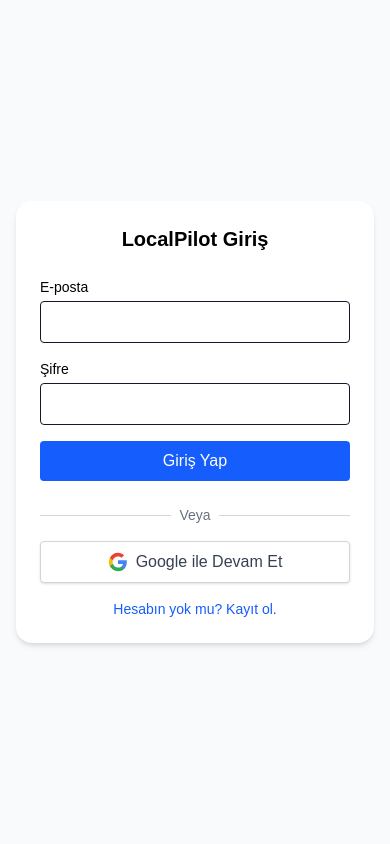
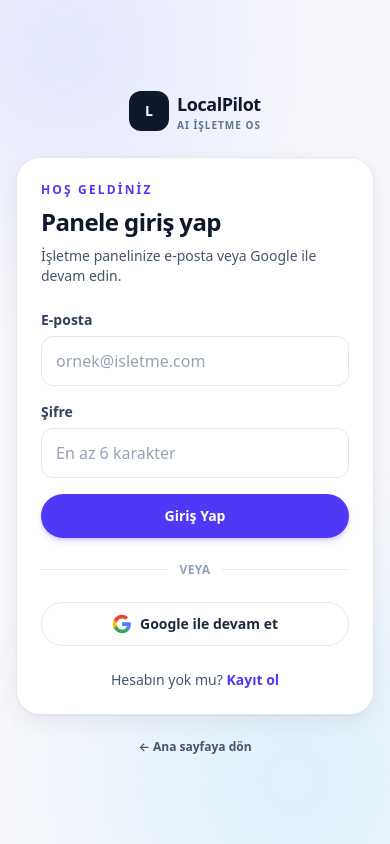
Before and after one commit to emrekctp89/localpilot-ai, a Next.js app in the folder frontend/: page /auth in a window 390 px wide. Built offline with nearby package versions, Linux system fonts and the light colour scheme; no server answers.

Commit message:
feat(ui): design system tokens and brand surface polish
Add lp-* design tokens/utilities, redesign auth, and align landing, pricing, nav, footer, and dashboard vitrin.

```diff
--- a/frontend/app/auth/page.tsx
+++ b/frontend/app/auth/page.tsx
@@ -1,136 +1,236 @@
-'use client';
+"use client";
 
-import { useState } from 'react';
-import { supabase } from '../../lib/supabase';
-import { useRouter } from 'next/navigation';
-import { attributeReferralCode } from '@/lib/repositories/partner-program';
+import Link from "next/link";
+import { useState } from "react";
+import { useRouter } from "next/navigation";
+import { supabase } from "@/lib/supabase";
+import { attributeReferralCode } from "@/lib/repositories/partner-program";
 import {
   clearStoredReferralCode,
   readStoredReferralCode,
-} from '@/lib/referral-storage';
+} from "@/lib/referral-storage";
 
 async function applyPendingReferral() {
   const code = readStoredReferralCode();
   if (!code) return;
   const result = await attributeReferralCode(code);
-  if (result.status === 'success' || result.status === 'ignored') {
+  if (result.status === "success" || result.status === "ignored") {
     clearStoredReferralCode();
   }
 }
 
 export default function AuthPage() {
-  const [email, setEmail] = useState('');
-  const [password, setPassword] = useState('');
+  const [email, setEmail] = useState("");
+  const [password, setPassword] = useState("");
   const [loading, setLoading] = useState(false);
   const [isLogin, setIsLogin] = useState(true);
+  const [errorMessage, setErrorMessage] = useState("");
+  const [infoMessage, setInfoMessage] = useState("");
   const router = useRouter();
 
-
   const handleGoogleLogin = async () => {
+    setErrorMessage("");
     try {
       const { error } = await supabase.auth.signInWithOAuth({
-        provider: 'google',
+        provider: "google",
         options: {
-          redirectTo: `${window.location.origin}/dashboard`
-        }
+          redirectTo: `${window.location.origin}/dashboard`,
+        },
       });
       if (error) throw error;
     } catch (error: unknown) {
       const message =
         error instanceof Error ? error.message : "Bilinmeyen hata";
-      alert(`Google girişi başarısız: ${message}`);
+      setErrorMessage(`Google girişi başarısız: ${message}`);
     }
   };
 
   const handleAuth = async (e: React.FormEvent) => {
     e.preventDefault();
     setLoading(true);
+    setErrorMessage("");
+    setInfoMessage("");
 
     try {
       if (isLogin) {
-        // GİRİŞ YAP
-        const { error } = await supabase.auth.signInWithPassword({ email, password });
+        const { error } = await supabase.auth.signInWithPassword({
+          email,
+          password,
+        });
         if (error) throw error;
         await applyPendingReferral();
-        router.push('/dashboard');
+        router.push("/dashboard");
       } else {
-        // KAYIT OL
         const { error } = await supabase.auth.signUp({ email, password });
         if (error) throw error;
-        alert('Kayıt başarılı! Lütfen giriş yapın.');
+        setInfoMessage("Kayıt başarılı. Şimdi giriş yapabilirsiniz.");
         setIsLogin(true);
       }
     } catch (error: unknown) {
-      alert(error instanceof Error ? error.message : "Bilinmeyen hata");
+      setErrorMessage(
+        error instanceof Error ? error.message : "Bilinmeyen hata",
+      );
     } finally {
       setLoading(false);
     }
   };
 
   return (
-    <div className="flex min-h-dvh items-center justify-center bg-gray-50 px-4 py-8 text-black">
-      <div className="w-full max-w-md rounded-2xl bg-white p-6 shadow-md sm:p-8">
-        <h1 className="mb-6 text-center text-xl font-bold sm:text-2xl">
-          {isLogin ? 'LocalPilot Giriş' : 'Yeni Hesap Oluştur'}
+    <div className="lp-page relative flex items-center justify-center overflow-hidden px-4 py-10">
+      <div className="pointer-events-none absolute -left-20 -top-24 h-72 w-72 rounded-full bg-indigo-300/30 blur-[100px]" />
+      <div className="pointer-events-none absolute -bottom-24 -right-16 h-80 w-80 rounded-full bg-sky-300/25 blur-[110px]" />
+
+      <div className="relative z-10 w-full max-w-md animate-fade-in-up">
+        <div className="mb-6 text-center">
+          <Link href="/" className="inline-flex items-center gap-2">
+            <span
+              className="flex h-10 w-10 items-center justify-center rounded-xl bg-slate-900 text-sm font-black text-white"
+              aria-hidden="true"
+            >
+              L
+            </span>
+            <span className="text-left">
+              <span className="block text-lg font-black tracking-tight text-slate-900">
+                LocalPilot
+              </span>
+              <span className="block text-[10px] font-bold uppercase tracking-widest text-slate-500">
+                AI İşletme OS
+              </span>
+            </span>
+          </Link>
+        </div>
+
+        <div className="lp-card p-6 sm:p-8">
+          <p className="lp-eyebrow">
+            {isLogin ? "Hoş geldiniz" : "Hesap oluştur"}
+          </p>
+          <h1 className="lp-title mt-2 text-2xl sm:text-3xl">
+            {isLogin ? "Panele giriş yap" : "Ücretsiz başla"}
           </h1>
-        <form onSubmit={handleAuth} className="space-y-4">
+          <p className="mt-2 text-sm text-slate-600">
+            {isLogin
+              ? "İşletme panelinize e-posta veya Google ile devam edin."
+              : "Birkaç saniyede kayıt olun; onboarding AI planınızı hazırlar."}
+          </p>
+
+          <form onSubmit={handleAuth} className="mt-6 space-y-4">
             <div>
-            <label htmlFor="auth-email" className="block text-sm font-medium">
+              <label htmlFor="auth-email" className="lp-label">
                 E-posta
               </label>
               <input
                 id="auth-email"
                 type="email"
+                autoComplete="email"
                 required
-              className="mt-1 block w-full rounded border p-2 bg-white"
+                className="lp-input"
+                placeholder="ornek@isletme.com"
                 value={email}
                 onChange={(e) => setEmail(e.target.value)}
               />
             </div>
             <div>
-            <label htmlFor="auth-password" className="block text-sm font-medium">
+              <label htmlFor="auth-password" className="lp-label">
                 Şifre
               </label>
               <input
                 id="auth-password"
                 type="password"
+                autoComplete={isLogin ? "current-password" : "new-password"}
                 required
-              className="mt-1 block w-full rounded border p-2 bg-white"
+                minLength={6}
+                className="lp-input"
+                placeholder="En az 6 karakter"
                 value={password}
                 onChange={(e) => setPassword(e.target.value)}
               />
             </div>
-          <button type="submit" disabled={loading} className="w-full bg-blue-600 text-white p-2 rounded hover:bg-blue-700">
-            {loading ? 'İşleniyor...' : (isLogin ? 'Giriş Yap' : 'Kayıt Ol')}
+
+            {errorMessage ? (
+              <p
+                role="alert"
+                className="rounded-xl border border-rose-200 bg-rose-50 px-3 py-2 text-sm font-medium text-rose-700"
+              >
+                {errorMessage}
+              </p>
+            ) : null}
+            {infoMessage ? (
+              <p
+                role="status"
+                className="rounded-xl border border-emerald-200 bg-emerald-50 px-3 py-2 text-sm font-medium text-emerald-800"
+              >
+                {infoMessage}
+              </p>
+            ) : null}
+
+            <button
+              type="submit"
+              disabled={loading}
+              className="lp-btn-primary lp-btn-block"
+            >
+              {loading
+                ? "İşleniyor..."
+                : isLogin
+                  ? "Giriş Yap"
+                  : "Kayıt Ol"}
             </button>
           </form>
-        <div className="mt-6">
-          <div className="relative">
-            <div className="absolute inset-0 flex items-center">
-              <div className="w-full border-t border-gray-300"></div>
+
+          <div className="relative my-6">
+            <div className="absolute inset-0 flex items-center" aria-hidden="true">
+              <div className="w-full border-t border-slate-200" />
             </div>
-            <div className="relative flex justify-center text-sm">
-              <span className="px-2 bg-white text-gray-500">Veya</span>
+            <div className="relative flex justify-center text-xs font-bold uppercase tracking-wide">
+              <span className="bg-white px-3 text-slate-400">veya</span>
             </div>
           </div>
 
           <button
             type="button"
-            className="mt-4 w-full flex items-center justify-center gap-2 bg-white border border-gray-300 text-gray-700 p-2 rounded hover:bg-gray-50 transition shadow-sm font-medium"
-            onClick={handleGoogleLogin}
+            onClick={() => void handleGoogleLogin()}
+            className="lp-btn-secondary lp-btn-block"
           >
-            <svg className="w-5 h-5" viewBox="0 0 24 24">
-              <path d="M22.56 12.25c0-.78-.07-1.53-.2-2.25H12v4.26h5.92c-.26 1.37-1.04 2.53-2.21 3.31v2.77h3.57c2.08-1.92 3.28-4.74 3.28-8.09z" fill="#4285F4"/>
-              <path d="M12 23c2.97 0 5.46-.98 7.28-2.66l-3.57-2.77c-.98.66-2.23 1.06-3.71 1.06-2.86 0-5.29-1.93-6.16-4.53H2.18v2.84C3.99 20.53 7.7 23 12 23z" fill="#34A853"/>
-              <path d="M5.84 14.09c-.22-.66-.35-1.36-.35-2.09s.13-1.43.35-2.09V7.07H2.18C1.43 8.55 1 10.22 1 12s.43 3.45 1.18 4.93l2.85-2.22.81-.62z" fill="#FBBC05"/>
-              <path d="M12 5.38c1.62 0 3.06.56 4.21 1.64l3.15-3.15C17.45 2.09 14.97 1 12 1 7.7 1 3.99 3.47 2.18 7.07l3.66 2.84c.87-2.6 3.3-4.53 6.16-4.53z" fill="#EA4335"/>
+            <svg className="h-5 w-5" viewBox="0 0 24 24" aria-hidden="true">
+              <path
+                d="M22.56 12.25c0-.78-.07-1.53-.2-2.25H12v4.26h5.92c-.26 1.37-1.04 2.53-2.21 3.31v2.77h3.57c2.08-1.92 3.28-4.74 3.28-8.09z"
+                fill="#4285F4"
+              />
+              <path
+                d="M12 23c2.97 0 5.46-.98 7.28-2.66l-3.57-2.77c-.98.66-2.23 1.06-3.71 1.06-2.86 0-5.29-1.93-6.16-4.53H2.18v2.84C3.99 20.53 7.7 23 12 23z"
+                fill="#34A853"
+              />
+              <path
+                d="M5.84 14.09c-.22-.66-.35-1.36-.35-2.09s.13-1.43.35-2.09V7.07H2.18C1.43 8.55 1 10.22 1 12s.43 3.45 1.18 4.93l2.85-2.22.81-.62z"
+                fill="#FBBC05"
+              />
+              <path
+                d="M12 5.38c1.62 0 3.06.56 4.21 1.64l3.15-3.15C17.45 2.09 14.97 1 12 1 7.7 1 3.99 3.47 2.18 7.07l3.66 2.84c.87-2.6 3.3-4.53 6.16-4.53z"
+                fill="#EA4335"
+              />
             </svg>
-            Google ile Devam Et
+            Google ile devam et
           </button>
+
+          <p className="mt-6 text-center text-sm text-slate-600">
+            {isLogin ? "Hesabın yok mu?" : "Zaten hesabın var mı?"}{" "}
+            <button
+              type="button"
+              className="lp-link"
+              onClick={() => {
+                setIsLogin(!isLogin);
+                setErrorMessage("");
+                setInfoMessage("");
+              }}
+            >
+              {isLogin ? "Kayıt ol" : "Giriş yap"}
+            </button>
+          </p>
         </div>
-        <p className="mt-4 text-sm text-center cursor-pointer text-blue-600 hover:underline"
-           onClick={() => setIsLogin(!isLogin)}>
-          {isLogin ? 'Hesabın yok mu? Kayıt ol.' : 'Zaten hesabın var mı? Giriş yap.'}
+
+        <p className="mt-6 text-center text-xs text-slate-500">
+          <Link href="/" className="font-semibold text-slate-600 hover:text-indigo-700">
+            ← Ana sayfaya dön
+          </Link>
         </p>
       </div>
     </div>
--- a/frontend/app/components/dashboard/OzetTab.tsx
+++ b/frontend/app/components/dashboard/OzetTab.tsx
@@ -70,48 +70,68 @@
   const next7Days = activePlan?.next_7_days_plan || [];
 
   return (
-    <div className="space-y-8 animate-fade-in-up">
-      {/* 🌟 1. KARŞILAMA VE ANA TEŞHİS KARTI */}
-      <div className="bg-gradient-to-r from-blue-700 to-indigo-800 rounded-2xl p-6 md:p-8 text-white shadow-xl relative overflow-hidden">
+    <div className="space-y-6 animate-fade-in-up sm:space-y-8">
+      {/* Karşılama + AI teşhis */}
+      <div className="relative overflow-hidden rounded-2xl bg-gradient-to-br from-indigo-700 via-indigo-800 to-slate-900 p-5 text-white shadow-xl sm:rounded-3xl sm:p-8">
         <div className="relative z-10">
-          <div className="flex items-center gap-3 mb-2">
-            <span className="text-3xl">👋</span>
-            <h2 className="text-3xl font-black tracking-tight">
-              Hoş Geldin, {business?.name || "İşletme Sahibi"}!
+          <p className="text-[11px] font-black uppercase tracking-[0.18em] text-indigo-200">
+            Bugünkü vitrin
+          </p>
+          <div className="mt-2 flex items-start gap-3">
+            <span className="text-2xl sm:text-3xl" aria-hidden="true">
+              👋
+            </span>
+            <h2 className="text-2xl font-black tracking-tight sm:text-3xl">
+              Hoş geldin
+              {business?.name ? (
+                <>
+                  ,{" "}
+                  <span className="text-indigo-100">{business.name}</span>
+                </>
+              ) : null}
             </h2>
           </div>
 
           {diagnosis.summary ? (
-            <p className="text-blue-100 text-lg max-w-2xl mt-4 leading-relaxed border-l-4 border-blue-400 pl-4">
+            <p className="mt-4 max-w-2xl border-l-4 border-indigo-300/80 pl-4 text-base leading-relaxed text-indigo-50 sm:text-lg">
               &quot;{diagnosis.summary}&quot;
             </p>
           ) : (
-            <p className="text-blue-100 text-lg max-w-2xl mt-2">
-              İşletmenizin dijital kontrol merkezine hoş geldiniz. Soldaki
-              menüden modülleri kullanmaya başlayabilirsiniz.
+            <p className="mt-3 max-w-2xl text-base text-indigo-100 sm:text-lg">
+              İşletmenizin dijital kontrol merkezi. Alttaki sekmelerden
+              operasyonu yönetin, AI önerilerini uygulayın.
             </p>
           )}
 
-          <div className="mt-8 flex flex-wrap gap-4">
-            {/* 🚀 BUTONLAR ARTIK ÇALIŞIYOR */}
+          <div className="mt-6 flex flex-wrap gap-3 sm:mt-8">
             <button
+              type="button"
               onClick={() => window.open(`/site/${business?.id}`, "_blank")}
-              className="bg-white text-indigo-800 px-6 py-3 rounded-xl font-bold shadow-md hover:bg-gray-50 transition transform hover:-translate-y-0.5"
+              className="inline-flex min-h-11 items-center rounded-full bg-white px-5 py-2.5 text-sm font-bold text-indigo-800 shadow-md transition hover:bg-indigo-50"
             >
-              Mini Sitemi Görüntüle ➔
+              Mini sitemi görüntüle ➔
             </button>
             <button
+              type="button"
               onClick={() => setActiveTab("ayarlar")}
-              className="bg-indigo-600/50 border border-indigo-400 text-white px-6 py-3 rounded-xl font-bold hover:bg-indigo-600/70 transition backdrop-blur-sm"
+              className="inline-flex min-h-11 items-center rounded-full border border-white/30 bg-white/10 px-5 py-2.5 text-sm font-bold text-white backdrop-blur-sm transition hover:bg-white/15"
             >
-              Ayarlara Git
+              Ayarlar
+            </button>
+            <button
+              type="button"
+              onClick={() => setActiveTab("karar")}
+              className="inline-flex min-h-11 items-center rounded-full border border-white/20 bg-transparent px-5 py-2.5 text-sm font-bold text-indigo-100 transition hover:bg-white/10"
+            >
+              Karar Merkezi
             </button>
           </div>
         </div>
 
-        {/* Dekoratif Arka Plan */}
-        <div className="absolute right-0 top-0 w-64 h-full opacity-10 bg-[url('https://www.transparenttextures.com/patterns/cubes.png')] mix-blend-overlay"></div>
-        <div className="absolute -right-10 -bottom-10 text-9xl opacity-20 pointer-events-none transform -rotate-12">
+        <div
+          className="pointer-events-none absolute -right-8 -bottom-10 text-8xl opacity-15 sm:text-9xl"
+          aria-hidden="true"
+        >
           🚀
         </div>
       </div>
--- a/frontend/app/globals.css
+++ b/frontend/app/globals.css
@@ -1,8 +1,29 @@
 @import "tailwindcss";
 
+/* ── LocalPilot design tokens ───────────────────────────── */
 :root {
-  --background: #ffffff;
-  --foreground: #171717;
+  --background: #f7f7fb;
+  --foreground: #0f172a;
+  --lp-surface: #ffffff;
+  --lp-surface-muted: #f1f5f9;
+  --lp-border: #e2e8f0;
+  --lp-border-strong: #cbd5e1;
+  --lp-brand: #4f46e5;
+  --lp-brand-hover: #4338ca;
+  --lp-brand-soft: #eef2ff;
+  --lp-brand-ink: #312e81;
+  --lp-accent: #0ea5e9;
+  --lp-success: #059669;
+  --lp-warning: #d97706;
+  --lp-danger: #e11d48;
+  --lp-muted: #64748b;
+  --lp-radius-sm: 0.75rem;
+  --lp-radius: 1rem;
+  --lp-radius-lg: 1.5rem;
+  --lp-radius-xl: 2rem;
+  --lp-shadow: 0 1px 2px rgb(15 23 42 / 0.05), 0 8px 24px rgb(15 23 42 / 0.06);
+  --lp-shadow-lg: 0 12px 40px rgb(15 23 42 / 0.12);
+  --lp-focus: 0 0 0 3px rgb(79 70 229 / 0.28);
 }
 
 @theme inline {
@@ -11,17 +32,6 @@
   --font-sans: var(--font-geist-sans);
   --font-mono: var(--font-geist-mono);
 }
-
-/* İstersen dark mode'u şimdilik kapalı bırak.
-   Çünkü bu kısım body'yi siyah yapıp bazı yazıları görünmez yapabilir. */
-/*
-@media (prefers-color-scheme: dark) {
-  :root {
-    --background: #0a0a0a;
-    --foreground: #ededed;
-  }
-}
-*/
 
 html {
   scroll-behavior: smooth;
@@ -32,58 +42,167 @@
 body {
   background: var(--background);
   color: var(--foreground);
-  font-family: Arial, Helvetica, sans-serif;
-  /* iOS safe areas for PWA standalone */
+  font-family:
+    ui-sans-serif,
+    system-ui,
+    -apple-system,
+    "Segoe UI",
+    Roboto,
+    "Helvetica Neue",
+    Arial,
+    sans-serif;
   padding-top: env(safe-area-inset-top);
   padding-left: env(safe-area-inset-left);
   padding-right: env(safe-area-inset-right);
+  line-height: 1.5;
 }
 
-/* Touch: larger tap targets & no double-tap zoom jank on controls */
 button,
 [role="button"],
 a {
   touch-action: manipulation;
 }
 
-/* FORM ELEMANLARI İÇİN GLOBAL DÜZELTME */
+/* Form base — white fields, readable size on iOS */
 input,
 textarea,
 select {
   background-color: #ffffff !important;
-  color: #111827 !important;
-  /* iOS zooms inputs under 16px — keep readable on mobile */
+  color: #0f172a !important;
   font-size: 16px;
 }
 
 input::placeholder,
 textarea::placeholder {
-  color: #6b7280 !important;
+  color: #94a3b8 !important;
   opacity: 1 !important;
 }
 
 select option {
   background-color: #ffffff;
-  color: #111827;
+  color: #0f172a;
 }
 
-/* Autofill düzeltmesi */
 input:-webkit-autofill,
 input:-webkit-autofill:hover,
 input:-webkit-autofill:focus,
 input:-webkit-autofill:active {
   -webkit-box-shadow: 0 0 0 30px white inset !important;
-  -webkit-text-fill-color: #111827 !important;
+  -webkit-text-fill-color: #0f172a !important;
 }
 
-/* 🚀 FÜTÜRİSTİK TASARIM EFEKTLERİ */
+/* Focus ring for keyboard users */
+:focus-visible {
+  outline: none;
+  box-shadow: var(--lp-focus);
+}
+
+/* ── Design system utilities ───────────────────────────── */
+@layer components {
+  .lp-page {
+    @apply min-h-dvh text-slate-900;
+    background: var(--background);
+  }
+
+  .lp-container {
+    @apply mx-auto w-full max-w-7xl px-4 sm:px-6 lg:px-8;
+  }
+
+  .lp-eyebrow {
+    @apply text-xs font-black uppercase tracking-[0.18em] text-indigo-600;
+  }
+
+  .lp-title {
+    @apply font-black tracking-tight text-slate-900;
+  }
+
+  .lp-lead {
+    @apply text-base leading-relaxed text-slate-600 sm:text-lg;
+  }
+
+  .lp-card {
+    border-radius: var(--lp-radius-lg);
+    border: 1px solid var(--lp-border);
+    background: var(--lp-surface);
+    box-shadow: var(--lp-shadow);
+  }
+
+  .lp-card-interactive {
+    border-radius: var(--lp-radius-lg);
+    border: 1px solid var(--lp-border);
+    background: var(--lp-surface);
+    box-shadow: var(--lp-shadow);
+    transition: transform 0.2s ease, box-shadow 0.2s ease, border-color 0.2s ease;
+  }
+
+  .lp-card-interactive:hover {
+    transform: translateY(-2px);
+    box-shadow: var(--lp-shadow-lg);
+    border-color: #c7d2fe;
+  }
+
+  .lp-input {
+    @apply w-full rounded-xl border border-slate-200 bg-white px-3.5 py-3 text-slate-900 transition;
+    min-height: 48px;
+  }
+
+  .lp-input:focus {
+    border-color: #818cf8;
+    box-shadow: var(--lp-focus);
+  }
+
+  .lp-label {
+    @apply mb-1.5 block text-sm font-bold text-slate-700;
+  }
+
+  .lp-btn {
+    @apply inline-flex min-h-11 items-center justify-center gap-2 rounded-full px-5 py-2.5 text-sm font-bold transition disabled:cursor-not-allowed disabled:opacity-60;
+  }
+
+  .lp-btn-primary {
+    @apply inline-flex min-h-11 items-center justify-center gap-2 rounded-full bg-indigo-600 px-5 py-2.5 text-sm font-bold text-white shadow-md shadow-indigo-600/20 transition hover:bg-indigo-700 active:bg-indigo-800 disabled:cursor-not-allowed disabled:opacity-60;
+  }
+
+  .lp-btn-secondary {
+    @apply inline-flex min-h-11 items-center justify-center gap-2 rounded-full border border-slate-200 bg-white px-5 py-2.5 text-sm font-bold text-slate-800 transition hover:bg-slate-50 disabled:cursor-not-allowed disabled:opacity-60;
+  }
+
+  .lp-btn-ghost {
+    @apply inline-flex min-h-11 items-center justify-center gap-2 rounded-full bg-transparent px-5 py-2.5 text-sm font-bold text-slate-600 transition hover:bg-slate-100 hover:text-slate-900 disabled:cursor-not-allowed disabled:opacity-60;
+  }
+
+  .lp-btn-block {
+    @apply w-full;
+  }
+
+  .lp-chip {
+    @apply inline-flex items-center rounded-full px-3 py-1 text-xs font-black;
+  }
+
+  .lp-section {
+    @apply py-16 sm:py-20;
+  }
+
+  .lp-muted {
+    color: var(--lp-muted);
+  }
+
+  .lp-divider {
+    @apply border-t border-slate-200;
+  }
+
+  .lp-link {
+    @apply font-bold text-indigo-600 transition hover:text-indigo-800;
+  }
+}
+
 @layer utilities {
   .glass-panel {
-    @apply bg-white/70 backdrop-blur-xl border border-white/40 shadow-[0_8px_30px_rgb(0,0,0,0.04)];
+    @apply border border-white/50 bg-white/75 shadow-[0_8px_30px_rgb(15,23,42,0.06)] backdrop-blur-xl;
   }
 
   .glass-panel-dark {
-    @apply bg-gray-900/80 backdrop-blur-xl border border-gray-700/50 shadow-[0_8px_30px_rgb(0,0,0,0.12)];
+    @apply border border-slate-700/50 bg-slate-900/85 shadow-[0_8px_30px_rgb(0,0,0,0.14)] backdrop-blur-xl;
   }
 
   .bento-grid {
@@ -102,7 +221,10 @@
     animation-delay: 4s;
   }
 
-  /* Horizontal tab / chip scroller without visible scrollbar */
+  .animate-fade-in-up {
+    animation: fade-in-up 0.45s ease-out both;
+  }
+
   .scrollbar-hide {
     -ms-overflow-style: none;
     scrollbar-width: none;
@@ -132,16 +254,24 @@
   0% {
     transform: translate(0px, 0px) scale(1);
   }
-
   33% {
     transform: translate(30px, -50px) scale(1.1);
   }
-
   66% {
     transform: translate(-20px, 20px) scale(0.9);
   }
-
   100% {
     transform: translate(0px, 0px) scale(1);
   }
 }
+
+@keyframes fade-in-up {
+  from {
+    opacity: 0;
+    transform: translateY(10px);
+  }
+  to {
+    opacity: 1;
+    transform: translateY(0);
+  }
+}
--- a/frontend/package.json
+++ b/frontend/package.json
@@ -9,7 +9,7 @@
     "lint": "eslint",
     "test": "npm run test:smoke && npm run test:integration",
     "test:smoke": "node --test tests/smoke/app-smoke.test.mjs",
-    "test:integration": "tsx --test tests/integration/business-os.test.ts tests/integration/repositories.test.ts tests/integration/campaign-mapping.test.ts tests/integration/crm-activities.test.ts tests/integration/integrations.test.ts tests/integration/dashboard-bootstrap.test.ts tests/integration/dashboard-session.test.ts tests/integration/dashboard-utils.test.ts tests/integration/pro-funnel.test.ts tests/integration/pro-pricing.test.ts tests/integration/partner-program.test.ts tests/integration/activation-metrics.test.ts tests/integration/marketing-site.test.ts tests/integration/platform.test.ts tests/integration/rls-migrations.test.ts tests/integration/legacy-dual-read.test.ts tests/integration/decision-quick-actions.test.ts tests/integration/sector-automation-triggers.test.ts tests/integration/main-flows.test.ts tests/integration/content-items.test.ts tests/integration/faz-e-integrations.test.ts tests/integration/mini-site-domain.test.ts tests/integration/pwa-mobile.test.ts",
+    "test:integration": "tsx --test tests/integration/business-os.test.ts tests/integration/repositories.test.ts tests/integration/campaign-mapping.test.ts tests/integration/crm-activities.test.ts tests/integration/integrations.test.ts tests/integration/dashboard-bootstrap.test.ts tests/integration/dashboard-session.test.ts tests/integration/dashboard-utils.test.ts tests/integration/pro-funnel.test.ts tests/integration/pro-pricing.test.ts tests/integration/partner-program.test.ts tests/integration/activation-metrics.test.ts tests/integration/marketing-site.test.ts tests/integration/platform.test.ts tests/integration/rls-migrations.test.ts tests/integration/legacy-dual-read.test.ts tests/integration/decision-quick-actions.test.ts tests/integration/sector-automation-triggers.test.ts tests/integration/main-flows.test.ts tests/integration/content-items.test.ts tests/integration/faz-e-integrations.test.ts tests/integration/mini-site-domain.test.ts tests/integration/pwa-mobile.test.ts tests/integration/ui-ux.test.ts",
     "test:e2e": "playwright test",
     "test:e2e:ui": "playwright test --ui",
     "test:e2e:headed": "playwright test --headed"
```
Also changed, not shown: frontend/app/components/marketing/MarketingFooter.tsx (+18 -5 lines), frontend/app/components/marketing/MarketingNav.tsx (+14 -14 lines), frontend/app/components/marketing/PricingCards.tsx (+10 -12 lines), frontend/app/dashboard/page.tsx (+10 -7 lines), frontend/app/fiyatlandirma/page.tsx (+8 -10 lines), frontend/app/page.tsx (+89 -79 lines), 2 other files (tests, documents, lock files or other folders). Lines whose indentation alone changed are shown as unchanged.
